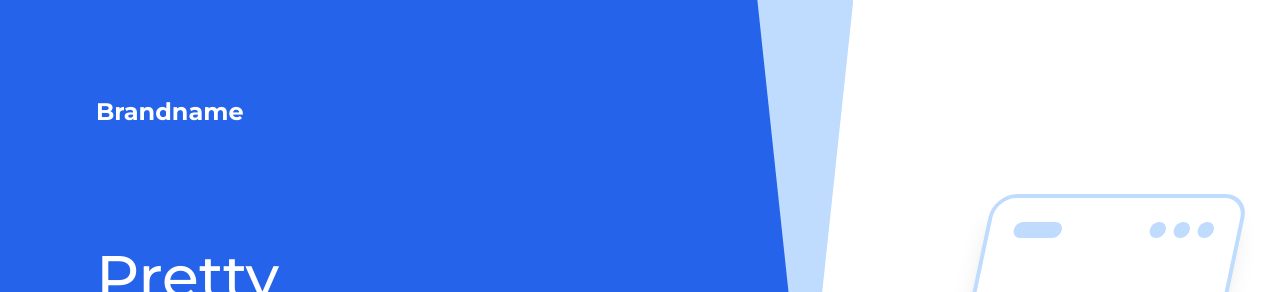
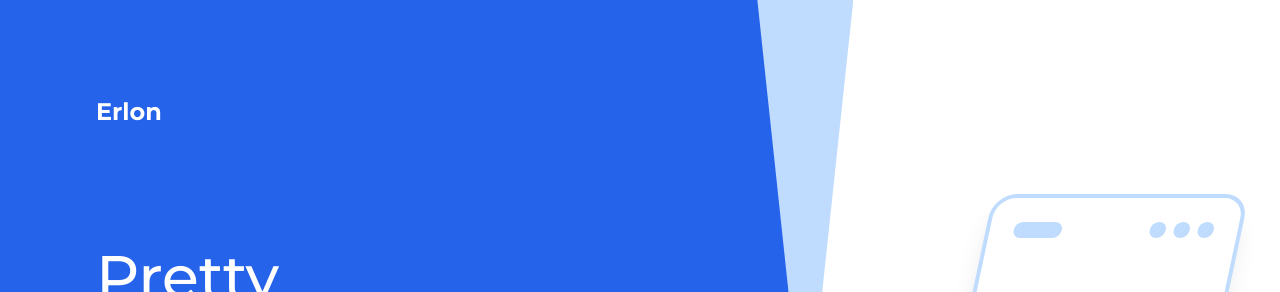
Before and after one commit to ProjectErlon/ProjectErlon.github.io, a Jekyll site: the page pua/index.html, which Jekyll copies as it is, in a window 1280 px wide. Shown: the top 292 px of the page. Built offline with Jekyll 4.4.1, drawn with Linux system fonts in a browser that asks for light colours; nearby versions of some CDN libraries.

Commit message:
Update index.html

```diff
--- a/pua/index.html
+++ b/pua/index.html
@@ -50,11 +50,11 @@ body {
     <!-- card -->
     <div class="flex-1 bg-blue-200 flex clippath-0">
       <div class="flex-1 bg-blue-600 p-6 pt-12 lg:p-24 lg:pr-48 flex clippath-1 relative">
-        <div class="absolute top-24 left-24 hidden lg:block"><a href="#" class="hover:underline text-white font-bold text-2xl">Brandname</a></div>
+        <div class="absolute top-24 left-24 hidden lg:block"><a href="#" class="hover:underline text-white font-bold text-2xl">Erlon</a></div>
         <div class="flex-1 lg:flex-none lg:self-center flex flex-col lg:w-3/4">
           <h1 class="text-white font-medium text-3xl lg:text-6xl mb-6 lg:mb-12">Pretty Unimportant Application</h1>
           <div class="flex-1 lg:flex-none text-blue-200 leading-relaxed mb-12">Pretty Unimportant Application is an unconventional app for your smartphone. With it and <a href="#" class="text-white font-medium hover:underline">the Silly House Project</a>, you can monitor the condition of your home.</div>
-          <a href="https://yadi.sk/d/K2vfTG69uwRoxQ" class="min-w-min w-full lg:w-min rounded-xl px-6 py-3 font-medium bg-transparent border-2 border-blue-50 focus:outline-none flex flex-row justify-center items-center">
+          <a href="https://yadi.sk/d/9c0LR7Umn-yTXg" class="min-w-min w-full lg:w-min rounded-xl px-6 py-3 font-medium bg-transparent border-2 border-blue-50 focus:outline-none flex flex-row justify-center items-center">
             <span class="flex-1 text-left font-medium text-blue-50">Download</span>
             <div class="ml-6">
               <svg class="h-5 w-5 stroke-current text-blue-50" viewBox="0 0 24 24" width="24" height="24" stroke-width="2" fill="none" stroke-linecap="round" stroke-linejoin="round" class="css-i6dzq1">
@@ -70,7 +70,7 @@ body {
     <!--         end card -->
     <!--   t -->
     <div class="p-6 lg:p-24 lg:w-1/3 lg:px-0 flex justify-center items-center relative">
-      <div class="absolute top-6 left-0 block lg:hidden"><a href="#" class="p-6 hover:underline text-black font-bold text-2xl">B</a></div>
+      <div class="absolute top-6 left-0 block lg:hidden"><a href="#" class="p-6 hover:underline text-black font-bold text-2xl">E</a></div>
       <!--   3colour-->
 
       <div class="lg:hidden bg-blue-50 w-52 h-52 rounded-xl my-6 flex items-center justify-center">
```
Also changed, not shown: other parts of pua/index.html (+1 -1 lines).
